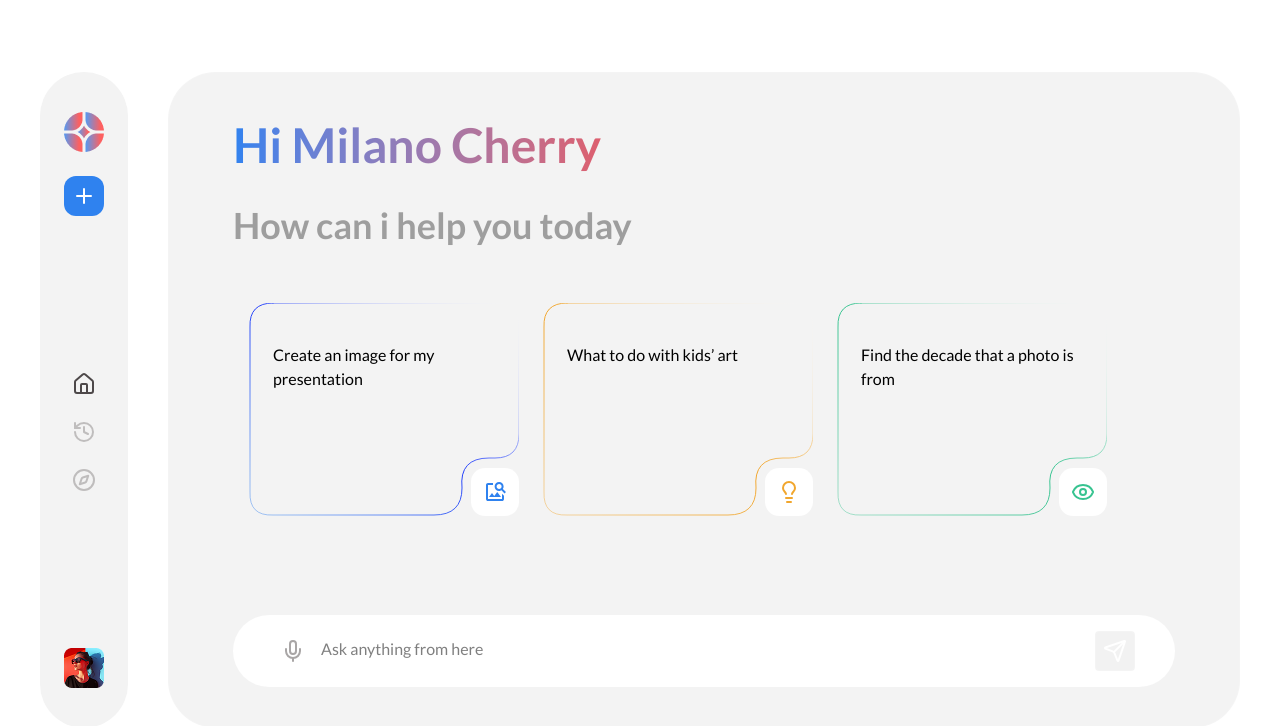
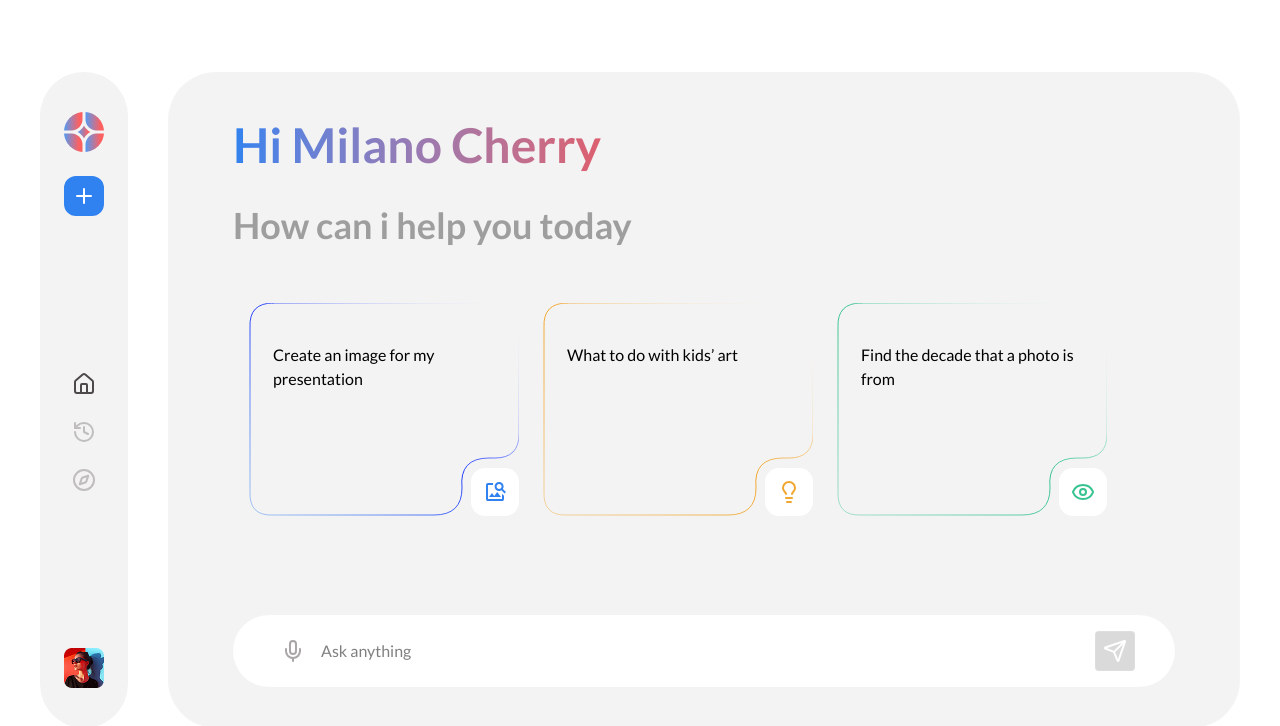
Before and after one commit to Kaliuzhnyi-Nazariy/chatbot_ui, a React (Vite) app: page / in a window 1280 px wide. Shown: the top 726 px of the page. Built offline with nearby package versions, Linux system fonts and the light colour scheme.

Commit message:
fix: changed textarea behavior

```diff
--- a/src/Components/Chat/MessageInput.tsx
+++ b/src/Components/Chat/MessageInput.tsx
@@ -1,5 +1,5 @@
 import { Mic, Send } from "lucide-react";
-import { useState } from "react";
+import { useRef, useState } from "react";
 
 type MessageInputProps = {
   addMessage: (data: string) => void;
@@ -9,17 +9,26 @@ type MessageInputProps = {
 const MessageInput = ({ addMessage, isTyping }: MessageInputProps) => {
   const [inputValue, setInputValue] = useState("");
 
+  const textareaRef = useRef<HTMLTextAreaElement | null>(null);
+
+  const resetTextarea = () => {
+    if (!textareaRef.current) return;
+
+    textareaRef.current.style.height = "auto";
+  };
+
   const handleSendMessage = () => {
     if (inputValue.trim().length > 0) {
       addMessage(inputValue);
       setInputValue("");
+      resetTextarea();
     }
   };
 
   return (
     <>
       <form
-        className="px-4 min-[1024px]:px-10 py-4 bg-white rounded-full flex gap-2 items-center z-10"
+        className="px-4 min-[1024px]:px-10 py-4 bg-white rounded-full flex gap-2 items-center z-10 focus-within:ring-2 focus-within:ring-(--neutral300) transition-all duration-150 "
         onSubmit={(e) => {
           e.preventDefault();
           handleSendMessage();
@@ -29,10 +38,26 @@ const MessageInput = ({ addMessage, isTyping }: MessageInputProps) => {
           <Mic className="size-6 text-[#a9a6a6]" />
         </div>
         <textarea
-          className="flex-1 outline-none resize-none min-h-5 max-h-8 lg:min-h-8 lg:max-h-10 py-1 lg:py-1.5"
-          placeholder="Ask anything from here"
+          rows={1}
+          className="
+     flex-1
+  outline-none
+  resize-none
+  leading-5
+  py-1
+  max-h-20
+  "
+          ref={textareaRef}
+          // group-focus-within:ring-blue-400
+          id="chat_input"
+          placeholder="Ask anything"
           value={inputValue}
-          onChange={(e) => setInputValue(e.target.value)}
+          onChange={(e) => {
+            setInputValue(e.target.value);
+
+            e.target.style.height = "auto";
+            e.target.style.height = e.target.scrollHeight + "px";
+          }}
           onKeyDown={(e) => {
             if (e.key === "Enter" && !e.shiftKey && !isTyping) {
               e.preventDefault();
@@ -43,7 +68,7 @@ const MessageInput = ({ addMessage, isTyping }: MessageInputProps) => {
           aria-label="Chat input"
         />
         <button
-          className="size-6 lg:size-10 bg-(--neutral200) border border-[rgba(255,255,255,0.1)] disabled:opacity-50 rounded-sm flex items-center justify-center cursor-pointer disabled:cursor-auto "
+          className="size-6 lg:size-10 bg-(--neutral400) border border-[rgba(255,255,255,0.1)] disabled:opacity-50 rounded-sm flex items-center justify-center cursor-pointer disabled:cursor-auto "
           type="submit"
           aria-label="send button"
           disabled={!inputValue.trim() || isTyping}
```
